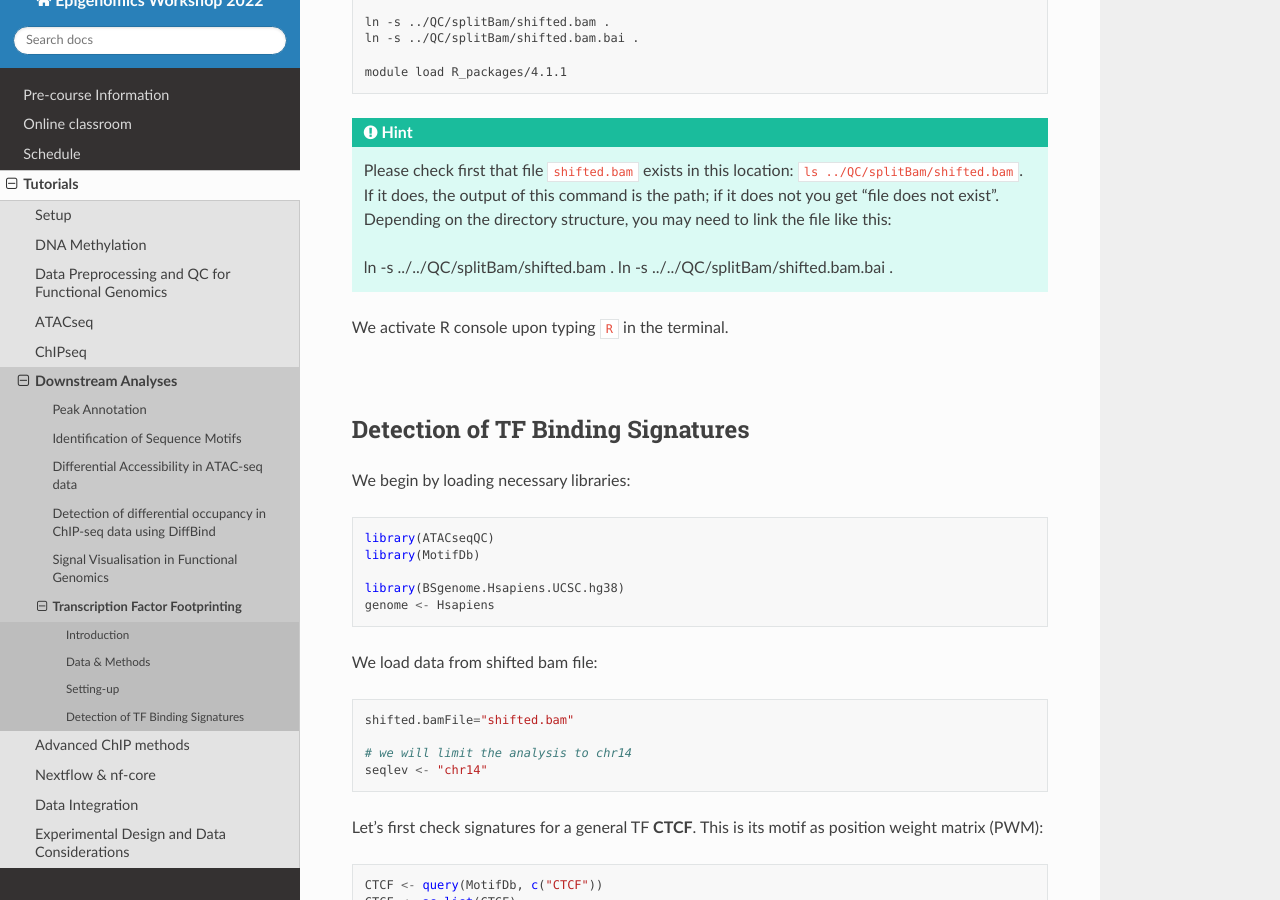
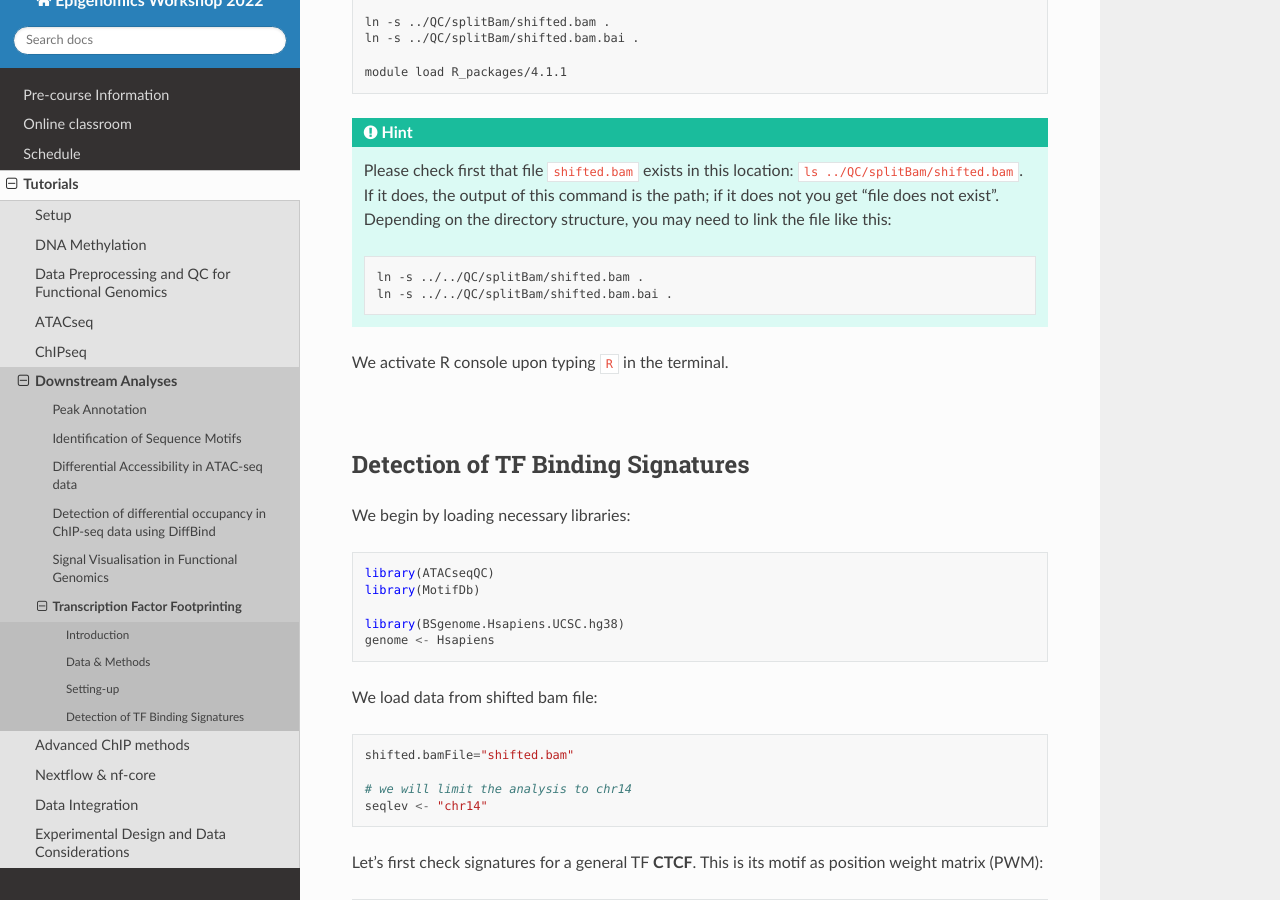
Before and after one commit to NBISweden/workshop-epigenomics-RTDs, a Sphinx documentation site: the page built from docs/content/tutorials/ATACseq/lab-atac-TFfootprnt.rst, in a window 1280 px wide and 900 px high, scrolled down 1694 px. Built offline with Sphinx 7.4.7 and the Read the Docs theme 2.0.0, drawn with Linux system fonts in a browser that asks for light colours.

Commit message:
Update lab-atac-TFfootprnt.rst

```diff
--- a/docs/content/tutorials/ATACseq/lab-atac-TFfootprnt.rst
+++ b/docs/content/tutorials/ATACseq/lab-atac-TFfootprnt.rst
@@ -90,10 +90,12 @@ Assuming we start at ``analysis``:
 
 .. Hint::
 
-	Please check first that file ``shifted.bam`` exists in this location: ``ls ../QC/splitBam/shifted.bam``. If it does, the output of this command is the path; if it does not you get "file does not exist". Depending on the directory structure, you may need to link the file like this::
+	Please check first that file ``shifted.bam`` exists in this location: ``ls ../QC/splitBam/shifted.bam``. If it does, the output of this command is the path; if it does not you get "file does not exist". Depending on the directory structure, you may need to link the file like this:
 
-	ln -s ../../QC/splitBam/shifted.bam .
-	ln -s ../../QC/splitBam/shifted.bam.bai .
+	.. code-block:: bash
+
+		ln -s ../../QC/splitBam/shifted.bam .
+		ln -s ../../QC/splitBam/shifted.bam.bai .
 
 
 We activate R console upon typing ``R`` in the terminal.
```
